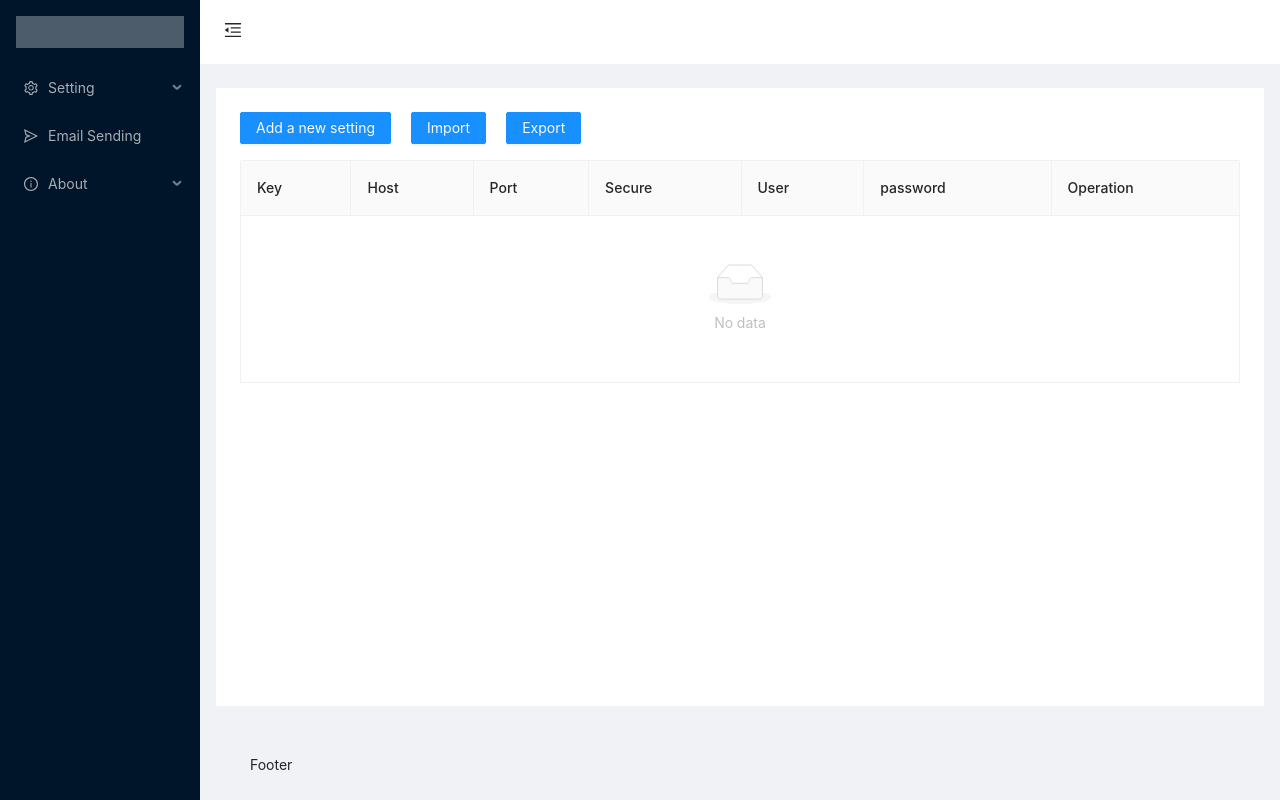
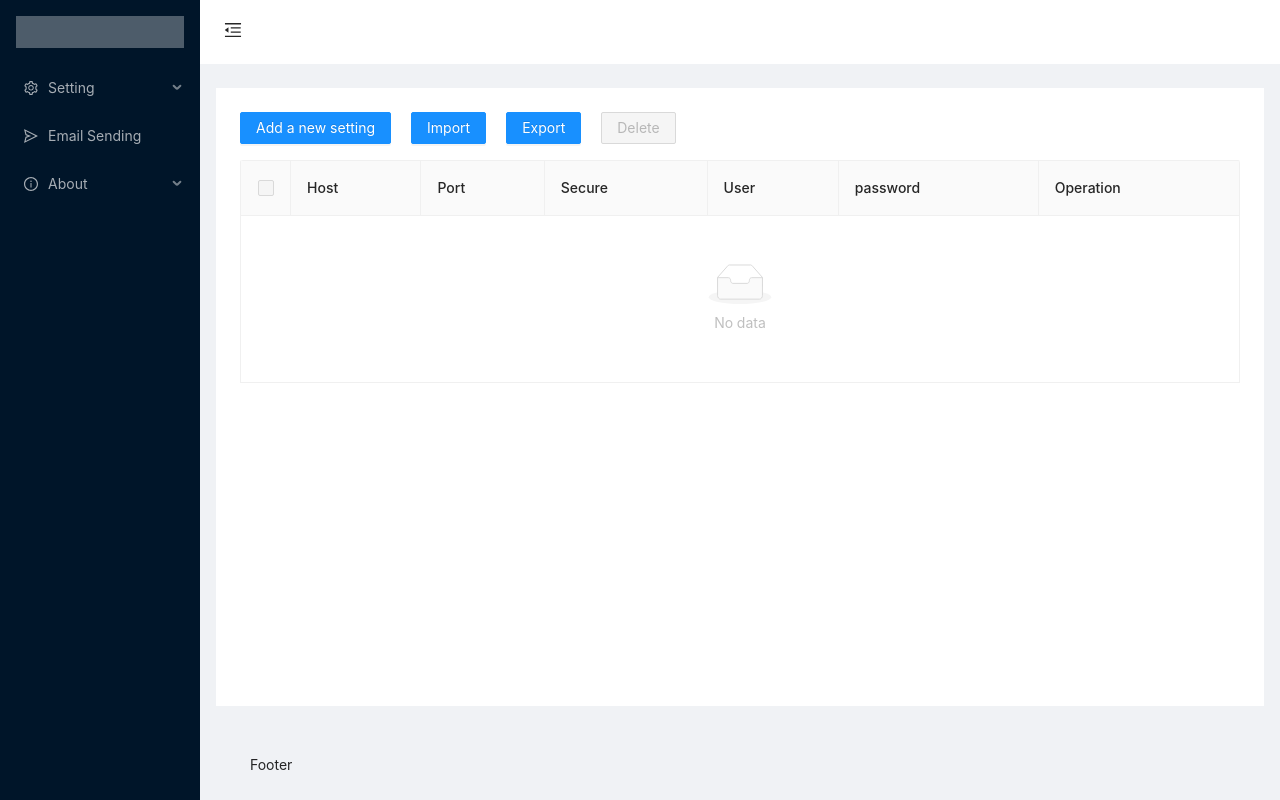
Before and after one commit to justalinko/ismailer-ui, a React (Create React App) app: page / in a window 1280 px wide. Built offline with nearby package versions, Linux system fonts and the light colour scheme.

Commit message:
add delete many

```diff
--- a/src/Dto/SmtpSettingDto.ts
+++ b/src/Dto/SmtpSettingDto.ts
@@ -1,5 +1,4 @@
 export interface SmtpSettingDto {
-  key: number;
   host: string;
   port: number;
   user: string;
--- a/src/Molecules/EditableTable/index.tsx
+++ b/src/Molecules/EditableTable/index.tsx
@@ -5,7 +5,7 @@ import { Table, Popconfirm, Form, Typography } from "antd";
 import EditableCell, { EditableCellType } from "../../Atom/EditableCell";
 import "./style.css";
 import * as yup from "yup";
-import { ColumnsType, ColumnType } from "antd/lib/table";
+import { ColumnsType, ColumnType, TableProps } from "antd/lib/table";
 
 export interface EditableColumn<T> extends ColumnType<T> {
   editable?: boolean;
@@ -14,27 +14,32 @@ export interface EditableColumn<T> extends ColumnType<T> {
   type?: EditableCellType;
 }
 
-export interface EditableTableProps<T> {
+export interface EditableTableProps<T> extends TableProps<T> {
   columns: EditableColumn<T>[];
   datasource: T[];
-  onRowChanged?: (row: T, key: React.Key) => void;
-  onRowDeleted?: (row: T, key: React.Key) => void;
+  includeDeleteOperation?: boolean;
+  onRowChanged?: (row: T, index: number) => void;
+  onRowDeleted?: (row: T, index: number) => void;
 }
 
-export interface EditableRecord {
-  key: React.Key;
-}
+type EditableRecord<T> = { key: React.Key } & T;
 
-function EditableTable<T extends EditableRecord>({ columns, datasource, onRowChanged, onRowDeleted }: EditableTableProps<T>) {
+function EditableTable<T extends object>({ columns, onRowChanged, onRowDeleted, includeDeleteOperation, ...props }: EditableTableProps<T>) {
   const [form] = Form.useForm();
   const [editingKey, setEditingKey] = useState("");
 
-  const isEditing = (record: T) => record.key === editingKey;
+  const datasource = props.datasource.map<EditableRecord<T>>((record, index) => ({
+    ...record,
+    key: index,
+  }));
+
+  const isEditing = (record: EditableRecord<T>) => record.key === editingKey;
 
   console.log("datasource is", datasource);
 
-  const edit = (record: Partial<T>) => {
+  const edit = (record: Partial<EditableRecord<T>>) => {
     form.setFieldsValue({ ...record });
+    // TODO: add more proper way to delete/update the record
     setEditingKey(record.key as string);
   };
 
@@ -45,7 +50,7 @@ function EditableTable<T extends EditableRecord>({ columns, datasource, onRowCha
   const save = async (key: React.Key) => {
     try {
       const row = (await form.validateFields()) as T;
-      if (onRowChanged) onRowChanged(row, key);
+      if (onRowChanged) onRowChanged(row, key as number);
 
       setEditingKey("");
     } catch (errInfo) {
@@ -58,7 +63,7 @@ function EditableTable<T extends EditableRecord>({ columns, datasource, onRowCha
     {
       title: "Operation",
       dataIndex: "operation",
-      render: (_: any, record: T) => {
+      render: (_: any, record: EditableRecord<T>) => {
         const editable = isEditing(record);
         return editable ? (
           <span>
@@ -74,9 +79,10 @@ function EditableTable<T extends EditableRecord>({ columns, datasource, onRowCha
             <Typography.Link disabled={editingKey !== ""} onClick={() => edit(record)}>
               Edit
             </Typography.Link>
-            {" | "}
-            {datasource.length >= 1 ? (
-              <Popconfirm title="Sure to delete?" onConfirm={() => onRowDeleted && onRowDeleted(record, record.key)}>
+
+            {includeDeleteOperation && " | "}
+            {datasource.length >= 1 && includeDeleteOperation ? (
+              <Popconfirm title="Sure to delete?" onConfirm={() => onRowDeleted && onRowDeleted(record, record.key as number)}>
                 <Typography.Link disabled={editingKey !== ""}>Delete</Typography.Link>
               </Popconfirm>
             ) : null}
@@ -84,13 +90,14 @@ function EditableTable<T extends EditableRecord>({ columns, datasource, onRowCha
         );
       },
     },
-  ].map((col) => {
+    //@ts-ignore
+  ].map((col: EditableColumn<EditableRecord<T>>) => {
     if (!col.editable) {
       return col;
     }
     return {
       ...col,
-      onCell: (record: T) => ({
+      onCell: (record: EditableRecord<T>) => ({
         record,
         inputType: col.type || "text",
         dataIndex: col.dataIndex,
@@ -105,6 +112,7 @@ function EditableTable<T extends EditableRecord>({ columns, datasource, onRowCha
   return (
     <Form form={form} component={false}>
       <Table
+        {...props}
         components={{
           body: {
             cell: EditableCell,
@@ -112,7 +120,7 @@ function EditableTable<T extends EditableRecord>({ columns, datasource, onRowCha
         }}
         bordered
         dataSource={datasource}
-        columns={mergedColumns as ColumnsType<T>}
+        columns={mergedColumns as ColumnsType<any>}
         rowClassName="editable-row"
         pagination={{
           onChange: cancel,
--- a/src/Page/SmtpSetting/index.tsx
+++ b/src/Page/SmtpSetting/index.tsx
@@ -8,10 +8,12 @@ import { SmtpRepository } from "../../Repository/SmtpRepository";
 export interface SmtpSettingPageProps {}
 export interface State {
   settings: SmtpSettingDto[];
+  selectedRowKeys: React.Key[];
 }
 export class SmtpSettingPage extends React.Component<SmtpSettingPageProps, State> {
   state = {
     settings: SmtpRepository.loadSavedSetting(),
+    selectedRowKeys: [],
   };
 
   onSettingUpdated(value: SmtpSettingDto, index: number) {
@@ -28,27 +30,29 @@ export class SmtpSettingPage extends React.Component<SmtpSettingPageProps, State
     SmtpRepository.saveSetting(updatedArray);
   }
 
-  onSettingRemoved(index: number) {
-    console.log("removed", index);
-
+  removeSelectedSettings() {
     this.setState((previousState) => {
       const settings = [...previousState.settings];
-      settings.splice(index, 1);
+
+      const indices = this.state.selectedRowKeys;
+
+      for (const index of indices) {
+        settings.splice(index, 1);
+      }
       SmtpRepository.saveSetting(settings);
       return {
         settings,
+        selectedRowKeys: [],
       };
     });
   }
 
   onAddSetting() {
-    // @ts-ignore
     this.setState((previousState) => {
       const addSettings = [
         ...previousState.settings,
         {
-          key: previousState.settings.length,
-          host: undefined,
+          host: "",
           password: "",
           port: 0,
           user: "",
@@ -79,7 +83,12 @@ export class SmtpSettingPage extends React.Component<SmtpSettingPageProps, State
   }
 
   render() {
-    console.log("rerender", this.state.settings.length);
+    const rowSelection = {
+      selectedRowKeys: this.state.selectedRowKeys,
+      onChange: (selectedRowKeys: React.Key[]) => this.setState({ selectedRowKeys }),
+    };
+
+    console.log(this.state.selectedRowKeys);
 
     return (
       <div>
@@ -94,13 +103,14 @@ export class SmtpSettingPage extends React.Component<SmtpSettingPageProps, State
         <Button onClick={() => this.exportSetting()} type="primary" style={{ marginBottom: 16, marginLeft: 20 }}>
           Export
         </Button>
+
+        <Button disabled={this.state.selectedRowKeys.length < 1} onClick={() => this.removeSelectedSettings()} type="primary" style={{ marginBottom: 16, marginLeft: 20 }}>
+          Delete
+        </Button>
+
         <EditableTable
+          rowSelection={rowSelection}
           columns={[
-            {
-              dataIndex: "key",
-              editable: false,
-              title: "Key",
-            },
             {
               dataIndex: "host",
               type: "text",
@@ -142,8 +152,7 @@ export class SmtpSettingPage extends React.Component<SmtpSettingPageProps, State
             },
           ]}
           datasource={this.state.settings}
-          onRowChanged={(row, key) => this.onSettingUpdated(row, key as number)}
-          onRowDeleted={(row, key) => this.onSettingRemoved(key as number)}
+          onRowChanged={(row, index) => this.onSettingUpdated(row, index)}
         />
       </div>
     );
```
